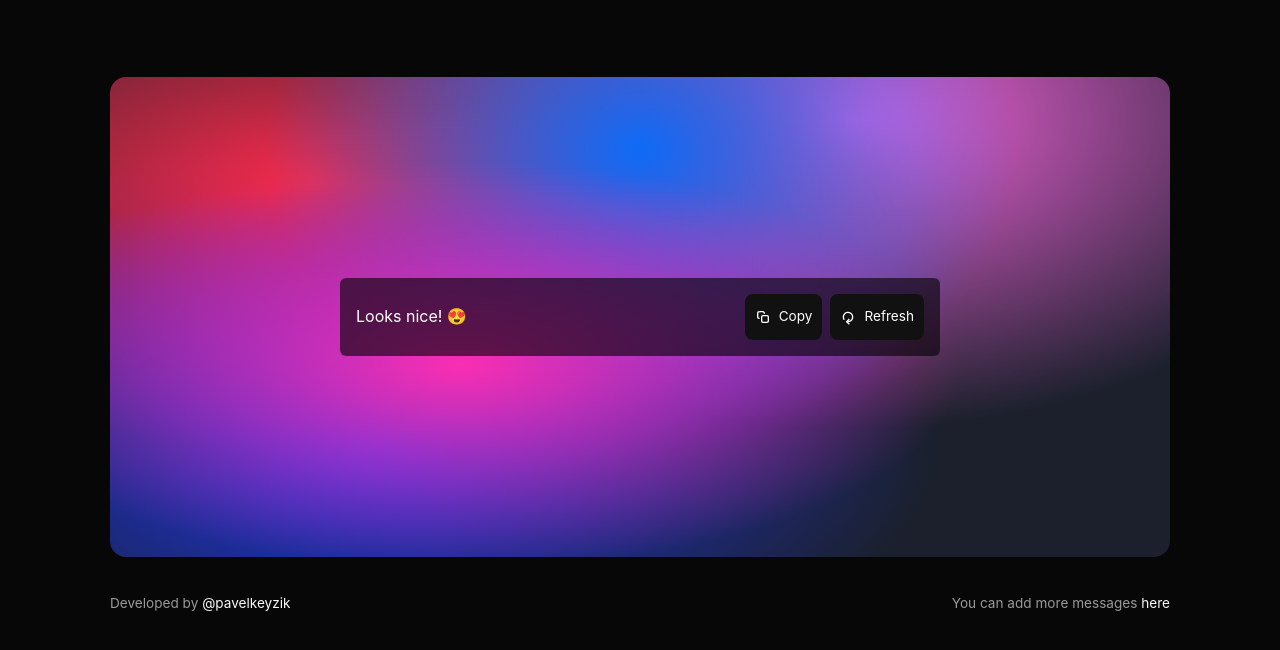
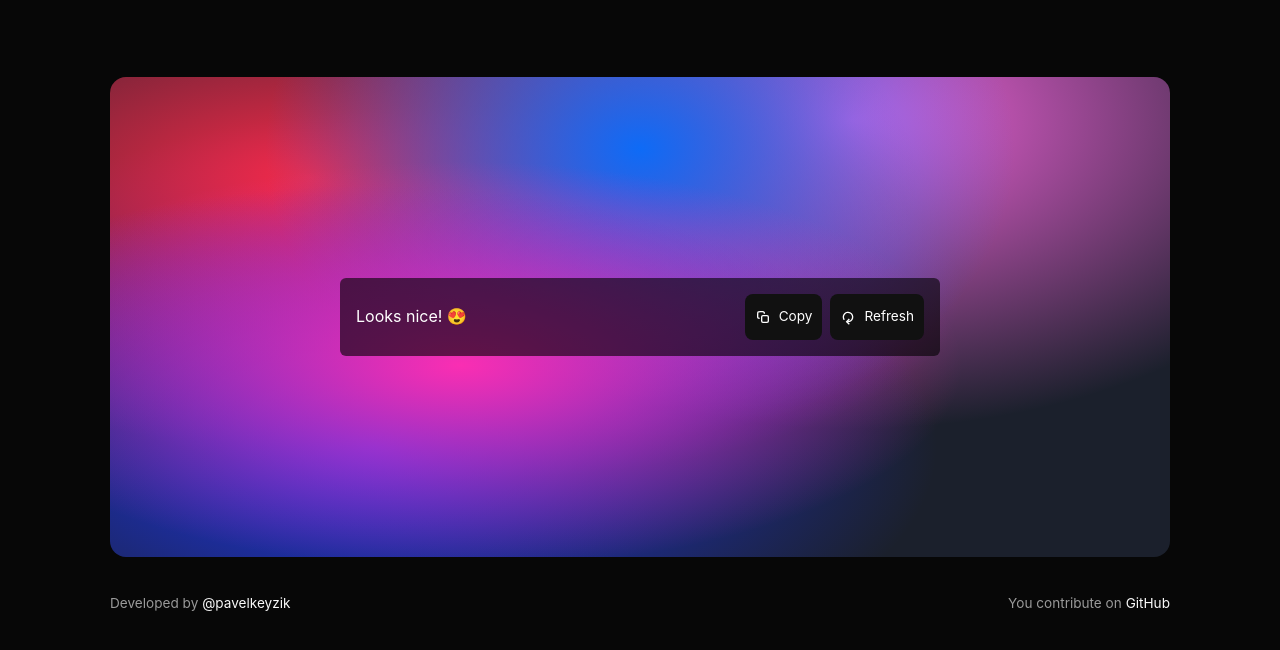
Before and after one commit to pavelkeyzik/pr-approve-generator, a website built with Vite: page index.html in a window 1280 px wide. Shown: the part 168-818 px from the top of the page. Built offline with nearby package versions, Linux system fonts and the light colour scheme.

Commit message:
Update message for link to contribute

```diff
--- a/index.html
+++ b/index.html
@@ -83,10 +83,10 @@
         Developed by <a href="https://twitter.com/pavelkeyzik">@pavelkeyzik</a>
       </p>
       <p>
-        You can add more messages
+        You contribute on
         <a
           href="https://github.com/pavelkeyzik/pr-approve-generator/edit/master/src/core/messages.js"
-          >here</a
+          >GitHub</a
         >
       </p>
     </footer>
```
